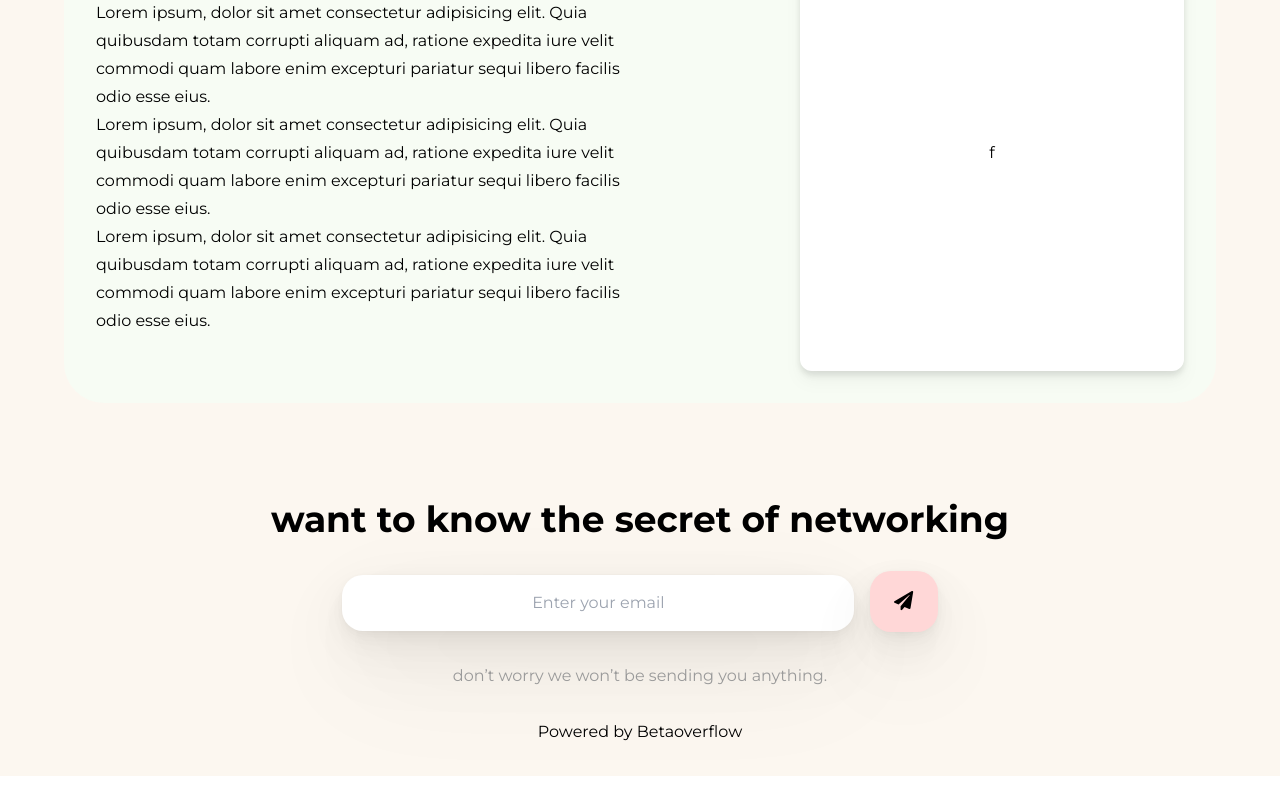
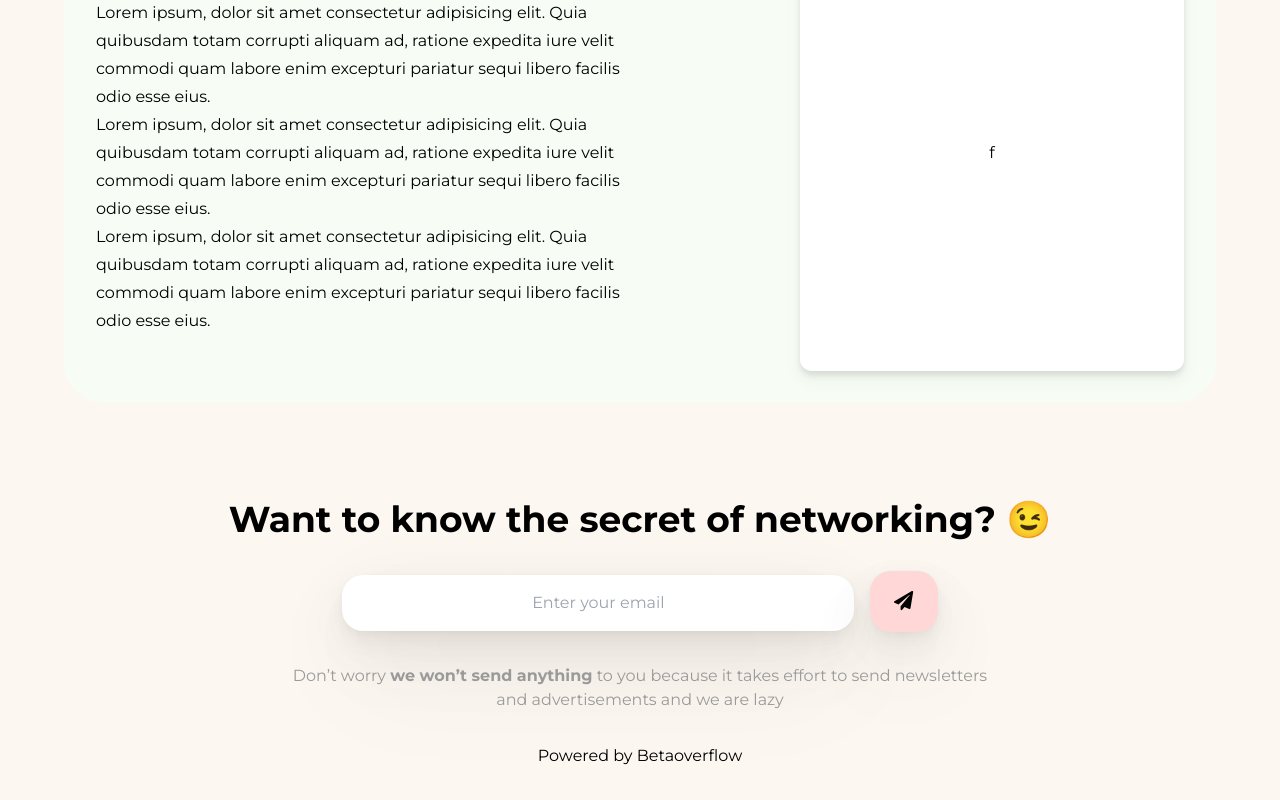
Before and after one commit to betaoverflow/hi-breaker, a Next.js app: page / in a window 1280 px wide. Shown: the part 2445-3245 px from the top of the page. Before the commit the page ends 3221 px from the top, so only its background shows below. Built offline with nearby package versions, Linux system fonts and the light colour scheme.

Commit message:
Enhacement: Mail box text added 💄

```diff
--- a/components/Mail.tsx
+++ b/components/Mail.tsx
@@ -1,13 +1,13 @@
 import styles from "../styles/Mail.module.scss";
 import { FontAwesomeIcon } from "@fortawesome/react-fontawesome";
-import { faPaperPlane } from "@fortawesome/free-solid-svg-icons";
+import { faBold, faPaperPlane } from "@fortawesome/free-solid-svg-icons";
 import Card from "./Card";
 
 const Mail = () => {
   return (
     <div className="mt-24">
       <h1 className="text-2xl md:text-4xl font-bold text-center">
-        want to know the secret of networking
+        Want to know the secret of networking? 😉
       </h1>
       <div className={styles.mail}>
         <input
@@ -19,7 +19,12 @@ const Mail = () => {
           <FontAwesomeIcon icon={faPaperPlane} />
         </button>
       </div>
-      <p className={styles.p}>don’t worry we won’t be sending you anything.</p>
+      <p className={styles.p}>
+        Don’t worry{" "}
+        <span style={{ fontWeight: "bolder" }}>we won’t send anything</span> to
+        you because it takes effort to send newsletters <br /> and
+        advertisements and we are lazy
+      </p>
     </div>
   );
 };
```
